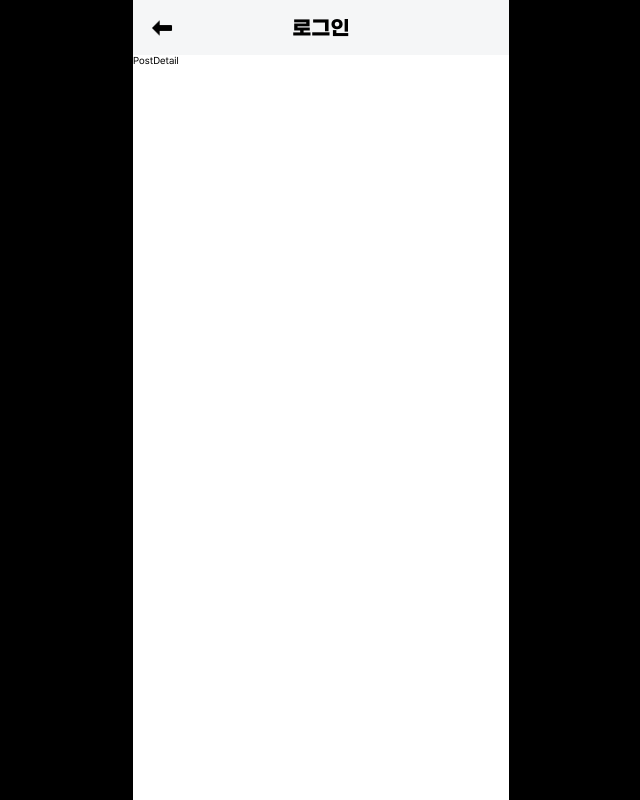
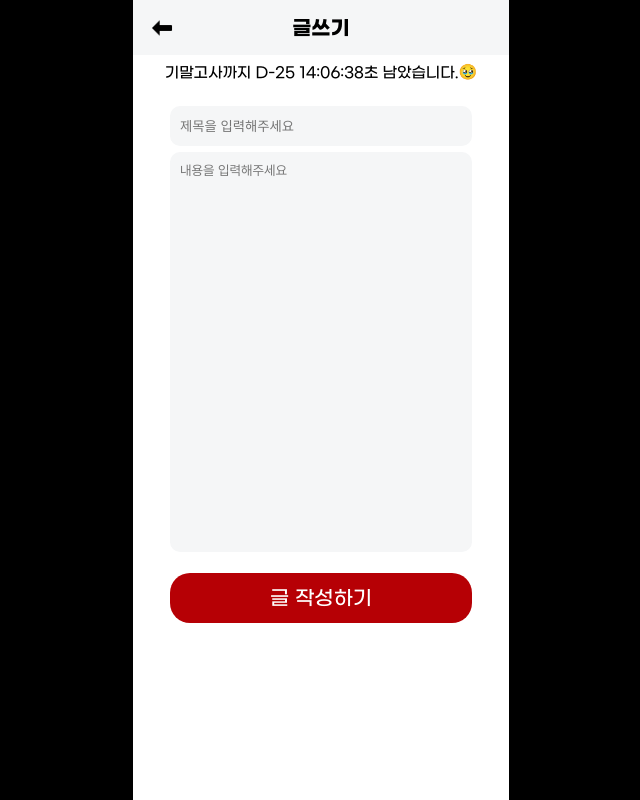
Before and after one commit to yeona813/12th-MUSTACOMMUNITY, a React (Create React App) app: page /writePost in a window 1280 px wide. Shown: the whole page, without its empty margins (319-959 px from the left). Built offline with nearby package versions, Linux system fonts and the light colour scheme.

Commit message:
Style: header conditional rendering depending on login status

```diff
--- a/src/Router.js
+++ b/src/Router.js
@@ -5,16 +5,18 @@ import PostDetail from "./pages/PostDetail";
 import WritePost from "./pages/WritePost";
 import Login from "./pages/Login";
 import Header from "./components/common/Header";
+import DdaySection from "./components/common/DdaySection";
 
 function Router() {
   return (
     <BrowserRouter>
       <Header />
+      <DdaySection />
       <Routes>
         <Route path="/" element={<Home />} />
-        <Route path="/writePost" element={<PostDetail />} />
+        <Route path="/writePost" element={<WritePost />} />
         <Route path="/login" element={<Login />} />
-        <Route path="/post/:postid" element={<WritePost />} />
+        <Route path="/post/:postid" element={<PostDetail />} />
       </Routes>
     </BrowserRouter>
   );
--- a/src/components/common/DdaySection.js
+++ b/src/components/common/DdaySection.js
@@ -33,11 +33,11 @@ function DdaySection() {
 
   return (
     <StyledDday>
-      기말고사까지 D- {timeLeft.days}{" "}
+      기말고사까지 D-{timeLeft.days}{" "}
       {timeLeft.hours < 10 ? `0${timeLeft.hours}` : timeLeft.hours}:
       {timeLeft.minutes < 10 ? `0${timeLeft.minutes}` : timeLeft.minutes}:
       {timeLeft.seconds < 10 ? `0${timeLeft.seconds}` : timeLeft.seconds}초
-      남았습니다.
+      남았습니다.🥹
     </StyledDday>
   );
 }
--- a/src/components/common/Header.js
+++ b/src/components/common/Header.js
@@ -1,14 +1,19 @@
-import React from "react";
+import React, { useState } from "react";
 import styled from "styled-components";
 import { Grey1, Grey2 } from "../../styles/color";
 import logo from "../../assets/icon/logo.svg";
 import login from "../../assets/icon/login.svg";
 import { useLocation } from "react-router-dom";
 import backIcon from "../../assets/icon/icon-back.svg";
+import postIcon from "../../assets/icon/icon-write-post.png";
 function Header() {
   // useLocation훅을 통하여 현재 위치를 비구조화할당으로 pathname이라는 변수로서 저장
   const { pathname } = useLocation();
+  const [isLogin, setIsLogin] = useState(true);
+
   // 홈화면일 때, 홈 화면이 아닐 때로 나누어서 조건부 렌더링 구현
+
+  // 홈화면 헤더
   if (pathname === "/") {
     return (
       <StyledHeader1>
@@ -16,14 +21,30 @@ function Header() {
           <LogoImg src={logo} />
           <LogoText>멋사 게시판</LogoText>
         </div>
-        <LoginImg src={login} />
+        {/* 로그인 되어있을 때, 안 되어있을 때로 나누어서 조건부 렌더링  */}
+        {isLogin ? (
+          <LoginSuccessDisplay>
+            <UserName>정인영</UserName>
+            <PostImg src={postIcon} />
+          </LoginSuccessDisplay>
+        ) : (
+          <LoginNavigateImg src={login} />
+        )}
       </StyledHeader1>
     );
+
+    // 홈 화면 이외 페이지 헤더
   } else {
     return (
       <StyledHeader2>
         <BackImg src={backIcon} />
-        <LogoText>로그인</LogoText>
+        <LogoText>
+          {pathname === "/writePost"
+            ? "글쓰기"
+            : pathname === "/login"
+            ? "로그인"
+            : "글 상세보기"}
+        </LogoText>
       </StyledHeader2>
     );
   }
@@ -67,7 +88,24 @@ const LogoImg = styled.img`
   height: 40px;
 `;
 
-const LoginImg = styled.img`
+const PostImg = styled.img`
+  width: 32px;
+`;
+
+const LoginSuccessDisplay = styled.div`
+  margin-left: auto;
+  display: flex;
+  gap: 1rem;
+  align-items: center;
+`;
+
+const UserName = styled.div`
+  font-family: "GmarketSans";
+  font-size: 1.5rem;
+  font-weight: 600;
+`;
+
+const LoginNavigateImg = styled.img`
   margin-left: auto;
   width: 33px;
   cursor: pointer;
--- a/src/components/login/LoginSection.js
+++ b/src/components/login/LoginSection.js
@@ -1,31 +1,35 @@
 import React from "react";
 import styled from "styled-components";
-import { Body1, Body2 } from "../../styles/font";
-import { Grey1, Grey2, Red, White } from "../../styles/color";
+import { Body1 } from "../../styles/font";
+import { Grey2, Red, White } from "../../styles/color";
 
 function LoginSection() {
+  //TODOS
+  // 1. 아이디, 비밀번호 값을 상태관리 변수로 지정하고 값이 변경됨에 따라 상태 업데이트하기
+  // 2. useRef 사용하여 LoginSection컴포넌트가 첫 마운트되었을떄 아이디 input에 포커스 두기
+  // 3. 로그인 버튼을 눌렀을 때, 아이디와 비밀번호를 서버에 전송하고 response 전달받기, response의 유형(성공,실패) 에 따라 예외처리 구현
+
   return (
     <LoginSectionWrapper>
       <div className="id">
         <Body1>아이디</Body1>
-        <LoginInput />
+        <LoginInput placeholder="아이디를 입력해주세요." />
       </div>
       <div className="pw">
         <Body1>비밀번호</Body1>
-        <LoginInput type="password" />
+        <LoginInput type="password" placeholder="비밀번호를 입력해주세요" />
       </div>
       <LoginButton>로그인</LoginButton>
     </LoginSectionWrapper>
   );
 }
 
-const LoginSectionWrapper = styled.div`
+const LoginSectionWrapper = styled.section`
   padding: 3.6rem 3.7rem 0;
   .pw {
     margin-top: 2rem;
   }
 `;
-const StyledLoginSection = styled.section``;
 
 const LoginInput = styled.input`
   display: inline-block;
@@ -37,7 +41,7 @@ const LoginInput = styled.input`
   border-radius: 1rem;
 `;
 
-const LoginButton = styled.button`
+export const LoginButton = styled.button`
   background-color: ${Red};
   width: 100%;
   display: flex;
@@ -47,7 +51,7 @@ const LoginButton = styled.button`
   border-radius: 2rem;
   height: 5rem;
   font-size: 2rem;
-  font-familty: "GmarketSans";
+  font-family: "GmarketSans";
   margin-top: 2rem;
 `;
 
--- /dev/null
+++ b/src/components/writePost/WritePostSection.js
@@ -0,0 +1,46 @@
+import React from "react";
+import styled from "styled-components";
+import { Grey2 } from "../../styles/color";
+import { LoginButton } from "../login/LoginSection";
+
+function WritePostSection() {
+  //TODOS
+  // 1. 글쓰기
+  return (
+    <WritePostSectionWrapper>
+      <TitleInput placeholder="제목을 입력해주세요" maxLength={30} />
+      <ContentTextArea placeholder="내용을 입력해주세요" maxLength={200} />
+      <PostButton>글 작성하기</PostButton>
+    </WritePostSectionWrapper>
+  );
+}
+const WritePostSectionWrapper = styled.section`
+  padding: 1rem 3.7rem 0;
+`;
+
+const TitleInput = styled.input`
+  display: inline-block;
+  width: 100%;
+  background-color: ${Grey2};
+  padding: 0.3rem 1rem;
+  height: 4rem;
+  margin-top: 0.6rem;
+  border-radius: 1rem;
+`;
+const ContentTextArea = styled.textarea`
+  display: inline-block;
+  width: 100%;
+  height: 40rem;
+  background-color: ${Grey2};
+  padding: 1rem 1rem;
+  outline: none;
+  border: none;
+  resize: none;
+  font-family: Pretendard;
+  margin-top: 0.6rem;
+  border-radius: 1rem;
+`;
+
+const PostButton = styled(LoginButton)``;
+
+export default WritePostSection;
--- a/src/pages/Home.jsx
+++ b/src/pages/Home.jsx
@@ -6,7 +6,6 @@ import PostListSection from "../components/home/PostListSection";
 function Home() {
   return (
     <>
-      <DdaySection />
       <SortToggle />
       <PostListSection />
     </>
--- a/src/pages/WritePost.jsx
+++ b/src/pages/WritePost.jsx
@@ -1,9 +1,12 @@
-import React from 'react'
+import React from "react";
+import WritePostSection from "../components/writePost/WritePostSection";
 
 function WritePost() {
   return (
-    <div>WritePost</div>
-  )
+    <>
+      <WritePostSection />
+    </>
+  );
 }
 
-export default WritePost
+export default WritePost;
```
